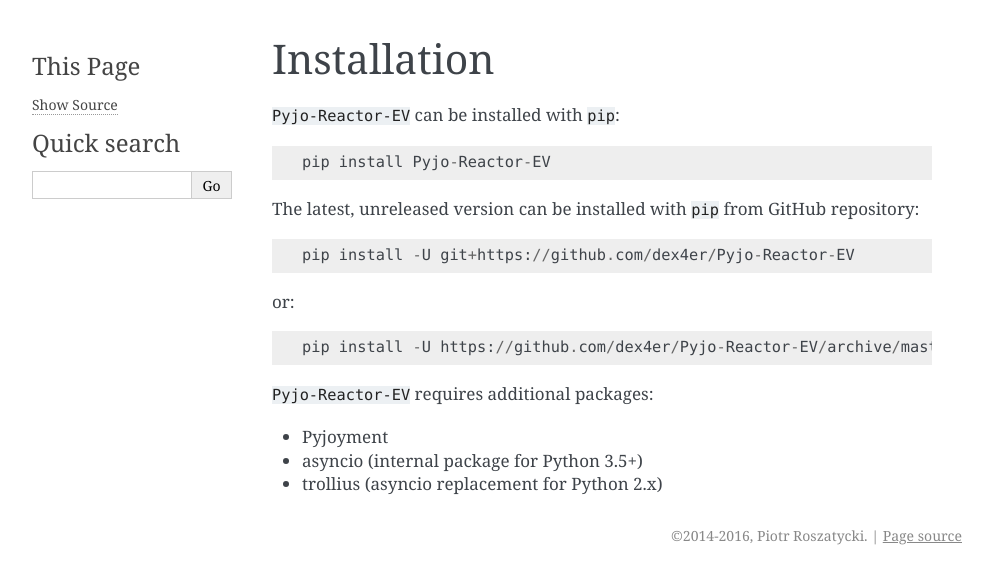
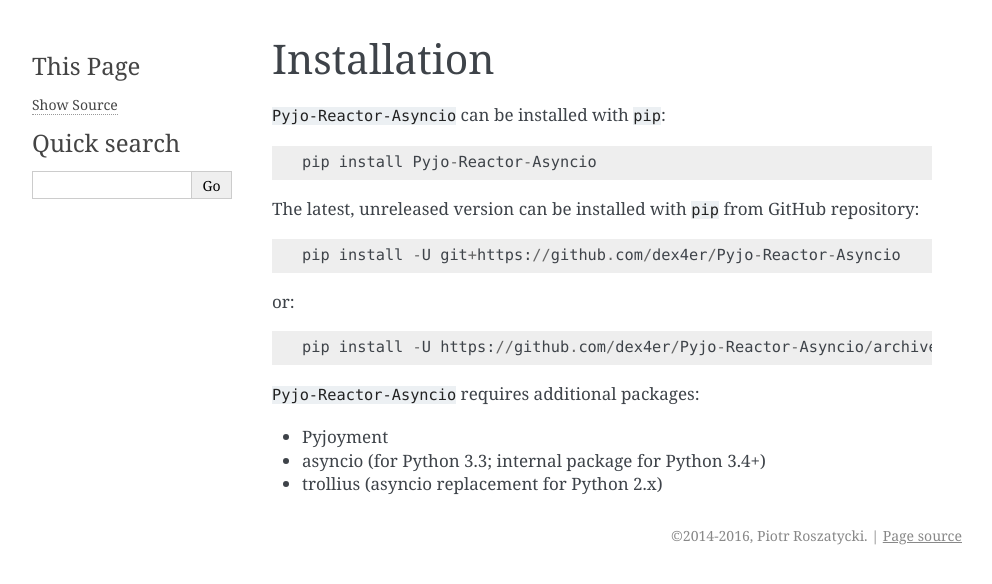
Before and after one commit to dex4er/Pyjo-Reactor-Asyncio, a Sphinx documentation site: the page built from docs/installation.rst, in a window 1280 px wide. Shown: the top 584 px of the page, without its empty margins (148-1140 px from the left). Built offline with Sphinx 7.4.7, drawn with Linux system fonts in a browser that asks for light colours.

Commit message:
Typo in docs

```diff
--- a/docs/index.rst
+++ b/docs/index.rst
@@ -1,6 +1,6 @@
-=======================================
-Pyjo-Reactor-EV |release| documentation
-=======================================
+============================================
+Pyjo-Reactor-Asyncio |release| documentation
+============================================
 
 
 
--- a/docs/installation.rst
+++ b/docs/installation.rst
@@ -1,21 +1,21 @@
 Installation
 ============
 
-``Pyjo-Reactor-EV`` can be installed with ``pip``: ::
+``Pyjo-Reactor-Asyncio`` can be installed with ``pip``: ::
 
-    pip install Pyjo-Reactor-EV
+    pip install Pyjo-Reactor-Asyncio
 
 The latest, unreleased version can be installed with ``pip`` from GitHub
 repository: ::
 
-    pip install -U git+https://github.com/dex4er/Pyjo-Reactor-EV
+    pip install -U git+https://github.com/dex4er/Pyjo-Reactor-Asyncio
 
 or: ::
 
-    pip install -U https://github.com/dex4er/Pyjo-Reactor-EV/archive/master.zip
+    pip install -U https://github.com/dex4er/Pyjo-Reactor-Asyncio/archive/master.zip
 
-``Pyjo-Reactor-EV`` requires additional packages:
+``Pyjo-Reactor-Asyncio`` requires additional packages:
 
 * Pyjoyment
-* asyncio (internal package for Python 3.5+)
+* asyncio (for Python 3.3; internal package for Python 3.4+)
 * trollius (asyncio replacement for Python 2.x)
```
